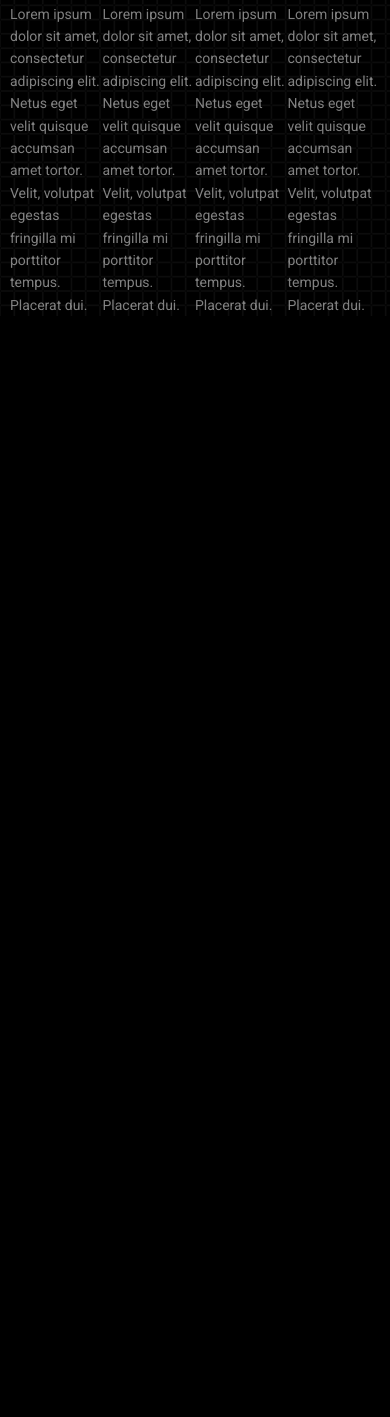
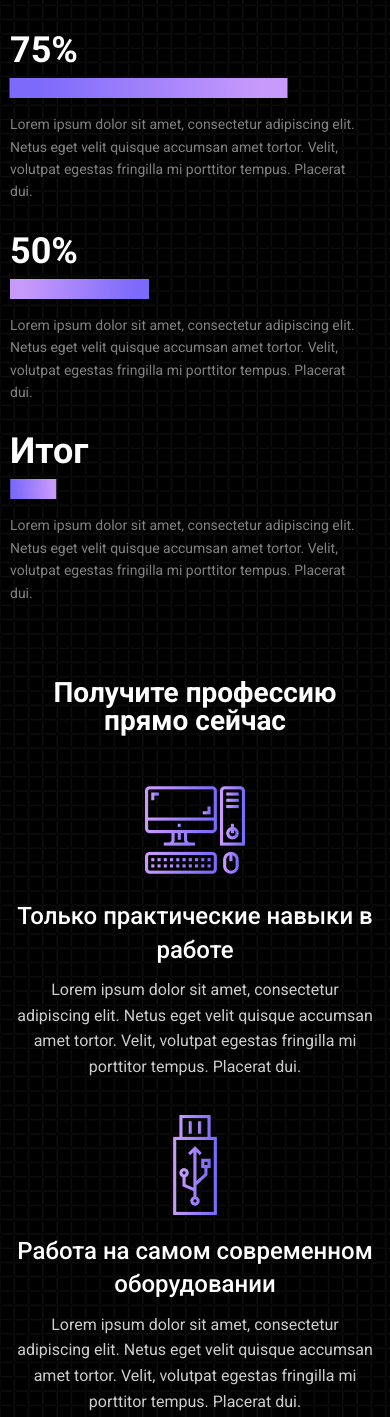
Before and after one commit to Alex-Krajn/module_html_and_css, a plain HTML site: page project/index.html in a window 390 px wide. Shown: the part 2009-3426 px from the top of the page. Before the commit the page ends 2325 px from the top, so only its background shows below. Drawn offline with Linux system fonts and the light colour scheme.

Commit message:
add lesson 13 and update project

```diff
--- /dev/null
+++ b/Lesson 13/button.scss
@@ -0,0 +1,5 @@
+.button{
+    font-size: 30px;
+    color:darkblue;
+    border: 2px solid #c7c7c7;
+}
--- /dev/null
+++ b/Lesson 13/main.scss
@@ -0,0 +1,37 @@
+@import 'button.scss';
+
+*{
+    padding: 0;
+    margin: 0;
+}
+
+$color: #8b6363;
+
+%standart{
+    font-size: 24px;
+    font-weight: bold;
+    line-height: 2;
+    color: gold;
+}
+
+@mixin font($size, $bold){
+    font-size: $size;
+    font-weight: $bold;
+}
+
+.wrapper{
+    padding: 10px;
+
+    .wrapper__item{
+        width: 100px;
+        height: 100px;
+        background-color: $color;
+        margin-left: 10px;
+    }
+
+    &__item{
+        border: 2px solid $color;
+
+        @include font(34px, 700);
+    }
+}
--- a/project/assets/css/style.css
+++ b/project/assets/css/style.css
@@ -29,9 +29,17 @@ img{
     line-height: 1;
 }
 
+.title--center{
+    text-align: center;
+}
+
 .description{
     font-size: 16px;
     line-height: 160%;
+}
+
+.description--opacity-8{
+    opacity: 0.8;
 }
 
 .description--opacity-5{
@@ -277,6 +285,49 @@ img{
     height: 12.5%;
 }
 
+.scale__desc{
+    padding-right: 10px;
+}
+
+.advantages{
+    margin-top: 200px;
+}
+
+.advantages__wrapper{
+    display: flex;
+    justify-content: space-between;
+    margin-top: 125px;
+}
+
+.advantages__item{
+    width: 358px;
+    display: flex;
+    flex-direction: column;
+    align-items: center;
+}
+
+.advantages__title{
+    margin-top: 65px;
+    margin-bottom: 30px;
+    padding-left: 16px;
+    padding-right: 16px;
+    font-size: 24px;
+    line-height: 140%;
+    font-weight: 500;
+    text-align: center;
+}
+
+.advantages__desc{
+    text-align: center;
+}
+
+@media screen and (max-width: 1700px){
+    .section{
+        padding-left: 200px;
+        padding-right: 200px;
+    }
+}
+
 @media screen and (max-width: 1620px){
     .study-count{
         flex-wrap: wrap;
@@ -297,6 +348,11 @@ img{
 }
 
 @media screen and (max-width: 1425px){
+    .section{
+        padding-left: 100px;
+        padding-right: 100px;
+    }
+
     .menu{
         padding-right: 56px;
     }
@@ -320,6 +376,11 @@ img{
         text-align: center;
         margin-top: 45px;
     }
+
+    .advantages__title, .advantages__desc{
+        padding-left: 5px;
+        padding-right: 5px;
+    }
 }
 
 @media screen and (max-width: 1210px){
@@ -328,8 +389,24 @@ img{
     }
 
     .section{
-        padding-left: 200px;
-        padding-right: 200px;
+        padding-left: 50px;
+        padding-right: 50px;
+    }
+
+    .advantages__wrapper{
+        flex-direction: column;
+        align-items: center;
+        margin-top: 45px;
+    }
+
+    .advantages__item{
+        width: 500px;
+        margin-bottom: 35px;
+    }
+
+    .advantages__title{
+        margin-top: 20px;
+        margin-bottom: 10px;
     }
 }
 
@@ -378,6 +455,45 @@ img{
 
     .about{
         margin: 36px 0;
+    }
+
+    .scale{
+        flex-wrap: wrap;
+    }
+
+    .scale__item{
+        width: 100%;
+    }
+
+    .scale__wrapper{
+        height: 20px;
+        margin-top: 10px;
+        margin-bottom: 15px;
+        display: block;
+    }
+
+    .scale__item{
+        margin-bottom: 30px;
+    }
+
+    .scale__progress{
+        height: 100%;
+    }
+
+    .scale__progress-quarter{
+        width: 75%;
+    }
+
+    .scale__progress-half{
+        width: 37.5%;
+    }
+
+    .scale__progress-total{
+        width: 12.5%;
+    }
+
+    .advantages{
+        margin-top: 45px;
     }
 }
 
@@ -464,4 +580,8 @@ img{
         width: 65%;
 
     }
+
+    .advantages__item{
+        width: 100%;
+    }
 }
--- a/project/index.html
+++ b/project/index.html
@@ -169,6 +169,33 @@
                 </div>
             </div>
         </section>
+        <section class="section advantages">
+            <h2 class="title title--center">Получите профессию прямо сейчас</h2>
+
+            <div class="advantages__wrapper">
+                <div class="advantages__item">
+                    <img class="advantages__image" src="assets/image/advantages-comp.png" alt="">
+                    <p class="advantages__title">Только практические навыки в работе</p>
+                    <p class="advantages__desc description description--opacity-8">
+                        Lorem ipsum dolor sit amet, consectetur adipiscing elit. Netus eget velit quisque accumsan amet tortor. Velit, volutpat egestas fringilla mi porttitor tempus. Placerat dui.
+                    </p>
+                </div>
+                <div class="advantages__item">
+                    <img class="advantages__image" src="assets/image/advantages-usb.png" alt="">
+                    <p class="advantages__title">Работа на самом современном оборудовании</p>
+                    <p class="advantages__desc description description--opacity-8">
+                        Lorem ipsum dolor sit amet, consectetur adipiscing elit. Netus eget velit quisque accumsan amet tortor. Velit, volutpat egestas fringilla mi porttitor tempus. Placerat dui.
+                    </p>
+                </div>
+                <div class="advantages__item">
+                    <img class="advantages__image" src="assets/image/advantages-cable.png" alt="">
+                    <p class="advantages__title">Сертификация по окончании обучения</p>
+                    <p class="advantages__desc description description--opacity-8">
+                        Lorem ipsum dolor sit amet, consectetur adipiscing elit. Netus eget velit quisque accumsan amet tortor. Velit, volutpat egestas fringilla mi porttitor tempus. Placerat dui.
+                    </p>
+                </div>
+            </div>
+        </section>
     </main>
     <footer></footer>
 
```
Also changed, not shown: Lesson 13/index.html (added, +16 -0 lines), Lesson 13/style.css (added), project/assets/image/advantages-cable.png (added), project/assets/image/advantages-comp.png (added), project/assets/image/advantages-usb.png (added), 1 other file.
